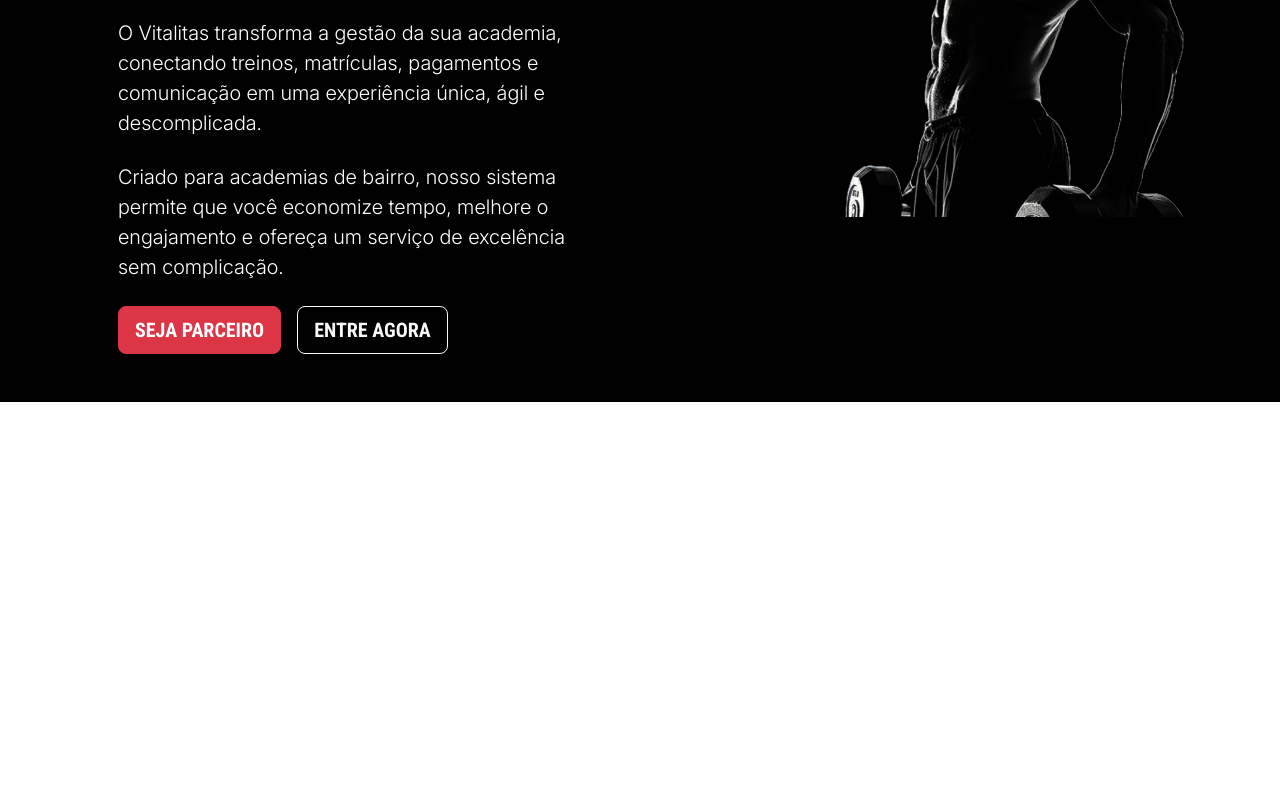
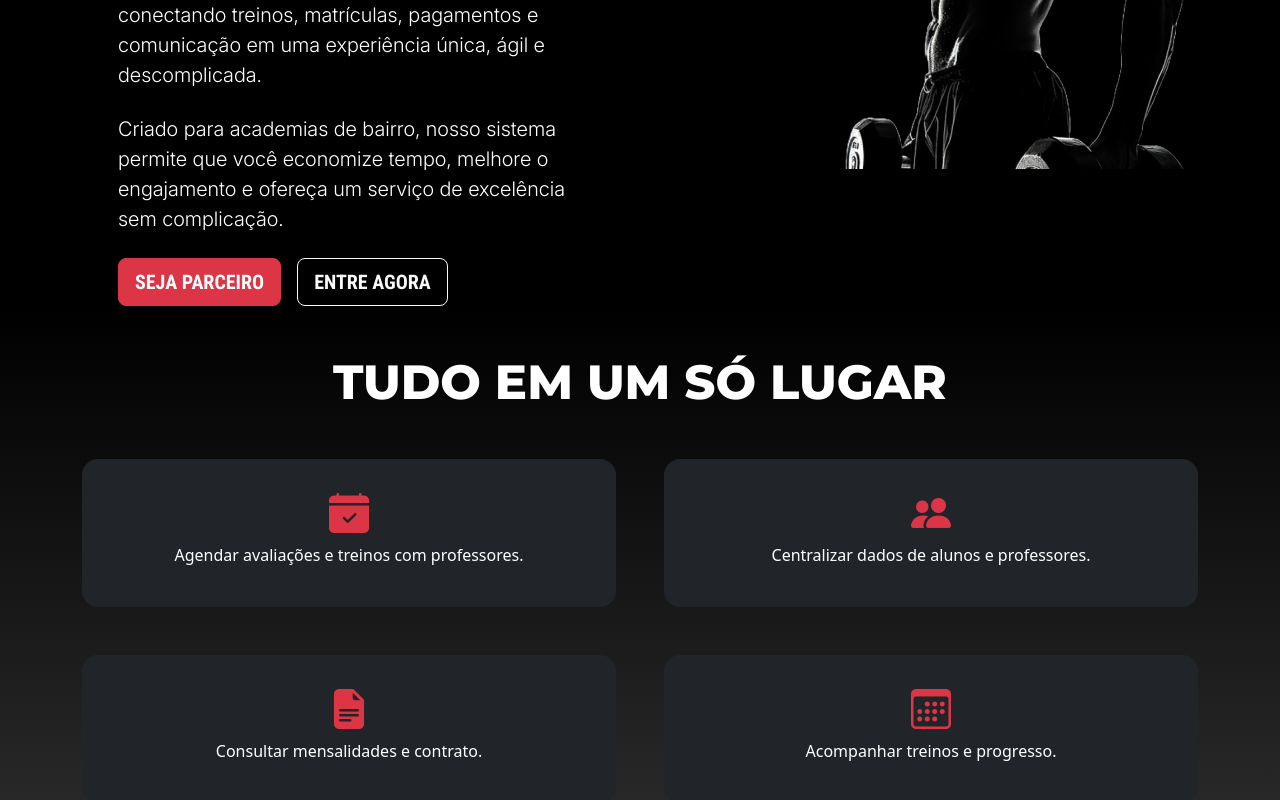
Before and after one commit to VitalitasPJT/vitalitas-frontend-app, a React (Vite) app: page / in a window 1280 px wide. Shown: the part 458-1258 px from the top of the page. Before the commit the page ends 860 px from the top, so only its background shows below. Built offline with nearby package versions, Linux system fonts and the light colour scheme.

Commit message:
começando a fazer uma nova seção da landing page e instalando o axios no package

```diff
--- a/package.json
+++ b/package.json
@@ -10,6 +10,7 @@
     "preview": "vite preview"
   },
   "dependencies": {
+    "axios": "^1.12.2",
     "bootstrap": "^5.3.8",
     "bootstrap-icons": "^1.13.1",
     "react": "^19.1.1",
--- a/src/pages/LandingPage.tsx
+++ b/src/pages/LandingPage.tsx
@@ -6,9 +6,8 @@
         <div style={{ backgroundColor: '#000', color: '#fff' }} className="min-vh-100">
             <NavbarLandingPage />
 
-            <div className="container d-flex flex-column align-items-center justify-content-center text-start py-5">
+            <div className="container d-flex flex-column align-items-center justify-content-center text-start">
                 <div className="row">
-
                     <div className="col-md-6 px-5">
                         <h1 className="display-4 font-title mb-5" style={{ fontWeight: "bolder" }}>
                             A EVOLUÇÃO QUE SUA ACADEMIA PRECISA
@@ -35,10 +34,52 @@
                     <div className="col-md-6">
                         <img src="./src/assets/imgs/main_img_landingPage.png" className="img-fluid d-none d-md-block" alt="gym_img" style={{ maxHeight: '1000px', width: '100%', objectFit: 'cover' }} />
                     </div>
+                </div>
+            </div>
 
+            {/* Seção com gradiente fora da container */}
+            <section
+                className="text-white py-5"
+                style={{
+                    background: 'linear-gradient(180deg, #000000ff, #2c2c2c)',
+                    width: '100%',
+                }}
+            >
+                <div className="container text-center">
+                    <h2 className="mb-5 display-5 font-title">TUDO EM UM SÓ LUGAR</h2>
+
+                    <div className="row g-5">
+
+                        <div className="col-md-6">
+                            <div className="p-4 bg-dark rounded-4 h-100">
+                                <i className="bi bi-calendar-check-fill text-danger fs-1 mb-3"></i>
+                                <p>Agendar avaliações e treinos com professores.</p>
+                            </div>
+                        </div>
+
+                        <div className="col-md-6">
+                            <div className="p-4 bg-dark rounded-4 h-100">
+                                <i className="bi bi-people-fill text-danger fs-1 mb-3"></i>
+                                <p>Centralizar dados de alunos e professores.</p>
+                            </div>
+                        </div>
+
+                        <div className="col-md-6">
+                            <div className="p-4 bg-dark rounded-4 h-100">
+                                <i className="bi bi-file-earmark-text-fill text-danger fs-1 mb-3"></i>
+                                <p>Consultar mensalidades e contrato.</p>
+                            </div>
+                        </div>
+
+                        <div className="col-md-6">
+                            <div className="p-4 bg-dark rounded-4 h-100">
+                                <i className="bi bi-calendar3 text-danger fs-1 mb-3"></i>
+                                <p>Acompanhar treinos e progresso.</p>
+                            </div>
+                        </div>
+                    </div>
                 </div>
-
-            </div>
+            </section>
         </div>
     );
 }
```
Also changed, not shown: src/assets/icons/gym_icon.png (added), 1 other file (tests, documents, lock files or other folders).
